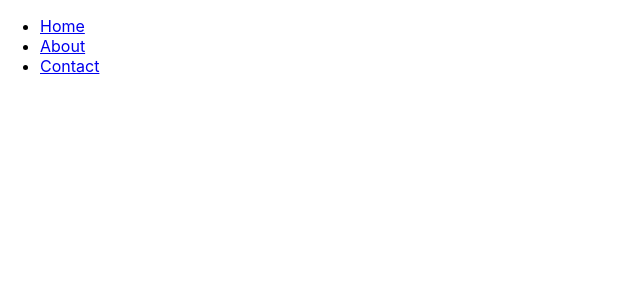
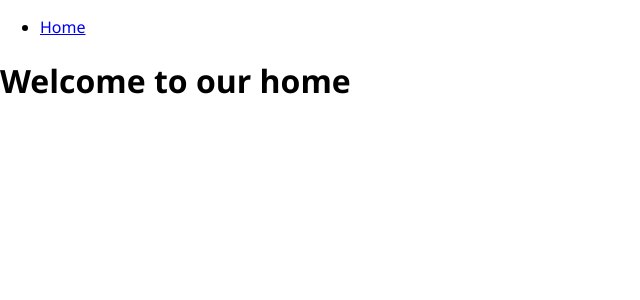
Before and after one commit to wint-phyusin-maung/Authentication, a React (Create React App) app in the folder frontend/: page / in a window 1280 px wide. Shown: the top 300 px of the page, without its empty margins (0-640 px from the left). Built offline with nearby package versions, Linux system fonts and the light colour scheme.

Commit message:
add: routes

```diff
--- a/frontend/src/App.css
+++ b/frontend/src/App.css
@@ -1,38 +1,3 @@
-.App {
-  text-align: center;
+body {
+    font-family: "Segoe UI", Tahoma, Geneva, Verdana, sans-serif;
 }
-
-.App-logo {
-  height: 40vmin;
-  pointer-events: none;
-}
-
-@media (prefers-reduced-motion: no-preference) {
-  .App-logo {
-    animation: App-logo-spin infinite 20s linear;
-  }
-}
-
-.App-header {
-  background-color: #282c34;
-  min-height: 100vh;
-  display: flex;
-  flex-direction: column;
-  align-items: center;
-  justify-content: center;
-  font-size: calc(10px + 2vmin);
-  color: white;
-}
-
-.App-link {
-  color: #61dafb;
-}
-
-@keyframes App-logo-spin {
-  from {
-    transform: rotate(0deg);
-  }
-  to {
-    transform: rotate(360deg);
-  }
-}
--- a/frontend/src/App.js
+++ b/frontend/src/App.js
@@ -1,11 +1,17 @@
 import './App.css';
 import Navigation from './component/navigation'
+import { Routes, Route } from 'react-router-dom'
+import Home from './component/home'
+
 
 
 function App() {
   return (
     <>
       <Navigation></Navigation>
+      <Routes>
+        <Route path='/' element={< Home />} />
+      </Routes>
     </>
   )
 }
--- a/frontend/src/component/home.js
+++ b/frontend/src/component/home.js
@@ -1,11 +1,9 @@
 import React from 'react'
-import Navigation from './navigation'
 
 export default function home() {
     return (
         <div>
-            <Navigation></Navigation>
-            home
+            <h1>Welcome to our home </h1>
         </div>
     )
 }
--- a/frontend/src/component/navigation.js
+++ b/frontend/src/component/navigation.js
@@ -8,12 +8,6 @@ export default function Navigation() {
                 <li>
                     <Link to="/">Home</Link>
                 </li>
-                <li>
-                    <Link to="/about">About</Link>
-                </li>
-                <li>
-                    <Link to='/contact'>Contact</Link>
-                </li>
             </ul>
         </nav>
     )
```
